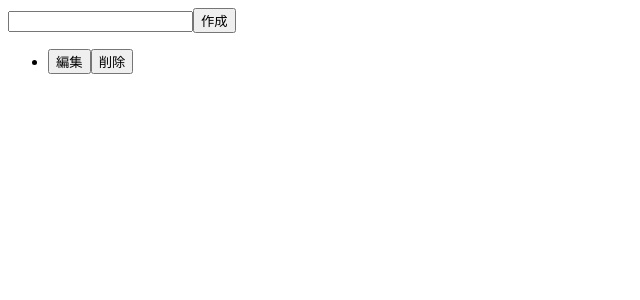
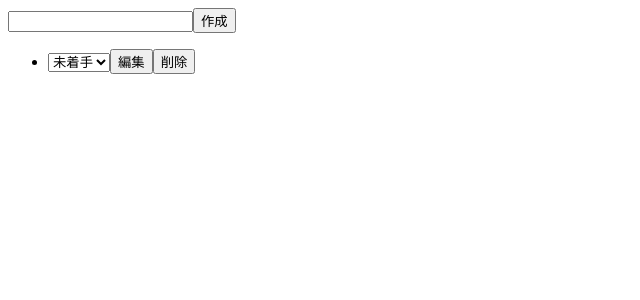
Before and after one commit to ZumeShougo/todolist_second_app, a React (Create React App) app: page / in a window 1280 px wide. Both pictures are taken after a click on the button "作成". Shown: the top 300 px of the page, without its empty margins (0-640 px from the left). Built offline with nearby package versions, Linux system fonts and the light colour scheme.

Commit message:
Add selectbox

```diff
--- a/src/index.jsx
+++ b/src/index.jsx
@@ -14,7 +14,7 @@ const App = () => {
     setTodoTitle(e.target.value)
   }
   const handleAddTodo = () => {
-    setTodos([...todos, { id: todoId, title: todoTitle}])
+    setTodos([...todos, { id: todoId, title: todoTitle, status: 'notStarted'}])
     setTodoId(todoId + 1)
     setTodoTitle('')
   }
@@ -58,6 +58,11 @@ const App = () => {
         {todos.map((todo) => (
           <li key={todo.id}>
             <span>{todo.title}</span>
+            <select value={todo.status}>
+              <option value='notStarted'>未着手</option>
+              <option value='inProgress'>作業中</option>
+              <option value='done'>完了</option>
+            </select>
             <button onClick={() => handleEditOpenForm(todo)}>編集</button>
             <button onClick={() => handleDeleteTodo(todo)}>削除</button>
           </li>
```
